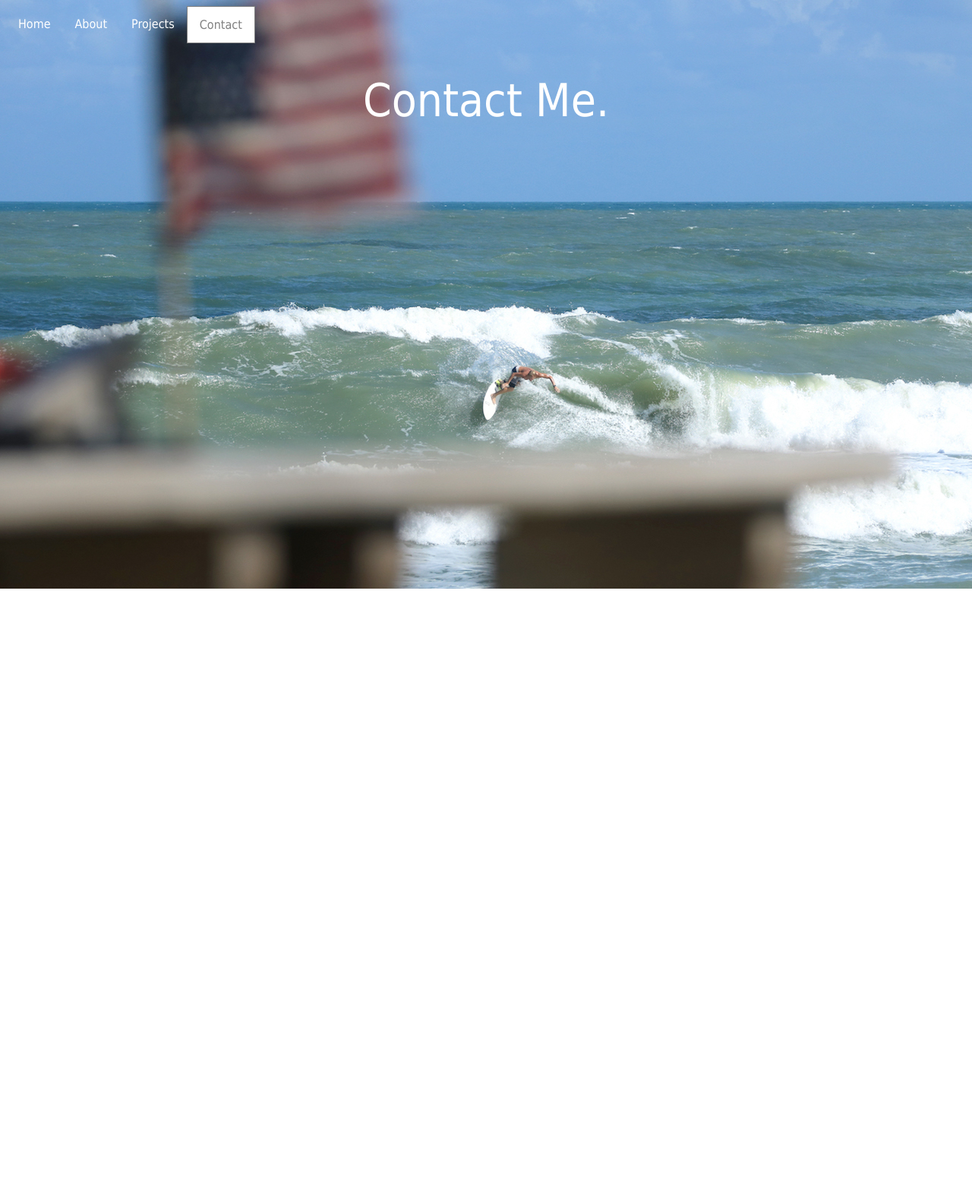
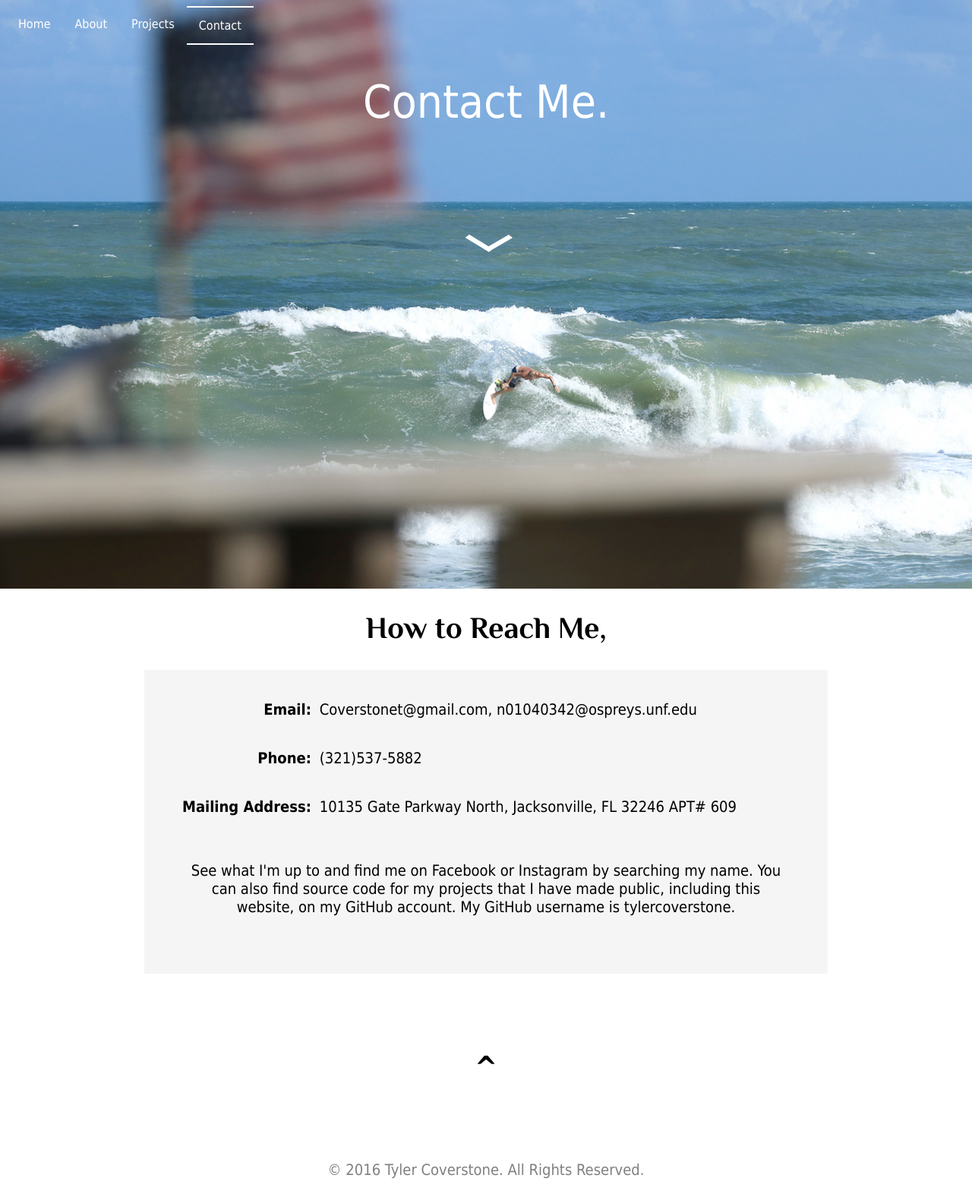
Before and after one commit to tylercoverstone/tylercoverstone.github.io, a plain HTML site: page contact.html in a window 1280 px wide. Shown: the whole page at 76% size. Before the commit the page ends 800 px from the top, so only its background shows below. Drawn offline with Linux system fonts and the light colour scheme.

Commit message:
Contact page has been finished

```diff
--- a/contact.html
+++ b/contact.html
@@ -4,11 +4,13 @@
 <head>
 	<meta charset="UTF-8">
 	<link rel="stylesheet" type="text/css" href="style.css">
+	<link href="https://fonts.googleapis.com/css?family=Philosopher:700" rel="stylesheet">
 	<title>
 		Contact Me
 	</title>
 </head>
 <body>
+	<a name="top"></a>
 	<ul>
 		<li><a href="index.html">Home</a></li>
 		<li><a href="about.html">About</a></li>
@@ -16,8 +18,26 @@
 		<li><a class="active" href="contact.html">Contact</a></li>
 	</ul>
 	<h1>Contact Me.</h1>
-
-
+	<a href="#start" style="color: black; font-size: 20px; font-family: Tahoma, Geneva, sans-serif; font-weight: 400;"><img src="arrow1.PNG" style="width: 100px; height: 100px; margin-left: auto; margin-right: auto; display: block; margin-top: 125px;"></a>
+	<a name="start"></a>
+	<h2 style="margin-top: 410px;">How to Reach Me,</h2>
+	<div class="contactBox">
+		<div style="float: left; margin-left: 50px; margin-bottom: 40px;">
+			<p style="color: black; margin-top: 40px; text-align: right;"><b>Email: </b></p>
+			<p style="color: black; margin-top: 40px; text-align: right;"><b>Phone: </b></p>
+			<p style="color: black; margin-top: 40px; text-align: right;"><b>Mailing Address: </b></p>
+		</div>
+		<div style="float: right; margin-right: 120px; margin-bottom: 40px;">
+			<p style="color: black; margin-top: 40px; text-align: left;">Coverstonet@gmail.com, n01040342@ospreys.unf.edu</p>
+			<p style="color: black; margin-top: 40px; text-align: left;">(321)537-5882</p>
+			<p style="color: black; margin-top: 40px; text-align: left;">10135 Gate Parkway North, Jacksonville, FL 32246 APT# 609</p>
+		</div>
+		<p style="text-align: center; margin-right: 50px; margin-left: 50px; color: black;">See what I'm up to and find me on Facebook or Instagram by searching my name. You can also find source code for my projects that I have made public, including this website, on my GitHub account. My GitHub username is tylercoverstone.</p>
+	</div>
+	<div style="text-align: center; margin-bottom: 100px;">
+	<a href="#top" style="color: black; font-size: 40px; font-family: Tahoma, Geneva, sans-serif; font-weight: 400; text-decoration: none;"><b>^</b></a>
+	</div>
+	<p style="text_align: center; color: gray;">&copy; 2016 Tyler Coverstone. All Rights Reserved.</p>
 
 	<script src="script.js" type="text/javascript"></script>
 </body>
--- a/style.css
+++ b/style.css
@@ -13,14 +13,14 @@ h1 {
 h2 {
 	color: black;
 	font-size: 40px;
-	font-family: Tahoma, Geneva, sans-serif;
+	font-family: 'Philosopher', sans-serif;;
 	font-weight: 400;
 	text-align: center;
 }
 h3 {
 	color: black;
 	font-size: 30px;
-	font-family: Tahoma, Geneva, sans-serif;
+	font-family: 'Philosopher', sans-serif;
 	font-weight: 600;
 	text-align: center;
 }
@@ -48,12 +48,13 @@ li a {
 	text-decoration: none;
 }
 .active {
-	background-color: white;
-	color: gray;
-	border: 1px solid gray;
+	border-top: 2px solid white;
+	border-bottom: 2px solid white;
+	color: white;
 }
 li a:hover:not(.active) {
-	opacity: 0.75;
+	opacity: 0.5;
+	transition: 1s all;
 }
 /*About Me*/
 .profileBox {
@@ -61,14 +62,14 @@ li a:hover:not(.active) {
 	width: 400px;
 	height: 600px;
 	margin-left: 50px;
-	background-color: rgb(240,240,240);
+	background-color: rgb(245,245,245);
 }
 .personalInfoBox {
 	float: right;
 	width: 700px;
 	height: 920px;
 	margin-right: 50px;
-	background-color: rgb(240,240,240);
+	background-color: rgb(245,245,245);
 }
 .img-circle {
 	border-radius: 50%;
@@ -85,3 +86,14 @@ div.img:hover {
 	transition: 0.5s all;
 }
 /*About Me*/
+/*Contact Me*/
+.contactBox {
+	display: block;
+	width: 900px;
+	height: 400px;
+	margin-left: auto;
+	margin-right: auto;
+	background-color: rgb(245,245,245);
+	margin-bottom: 100px;
+}
+/*Contact Me*/
```
Also changed, not shown: about.html (+7 -3 lines), index.html (+3 -3 lines), projects.html (+3 -2 lines), arrow1.png (added), 1 other file.
